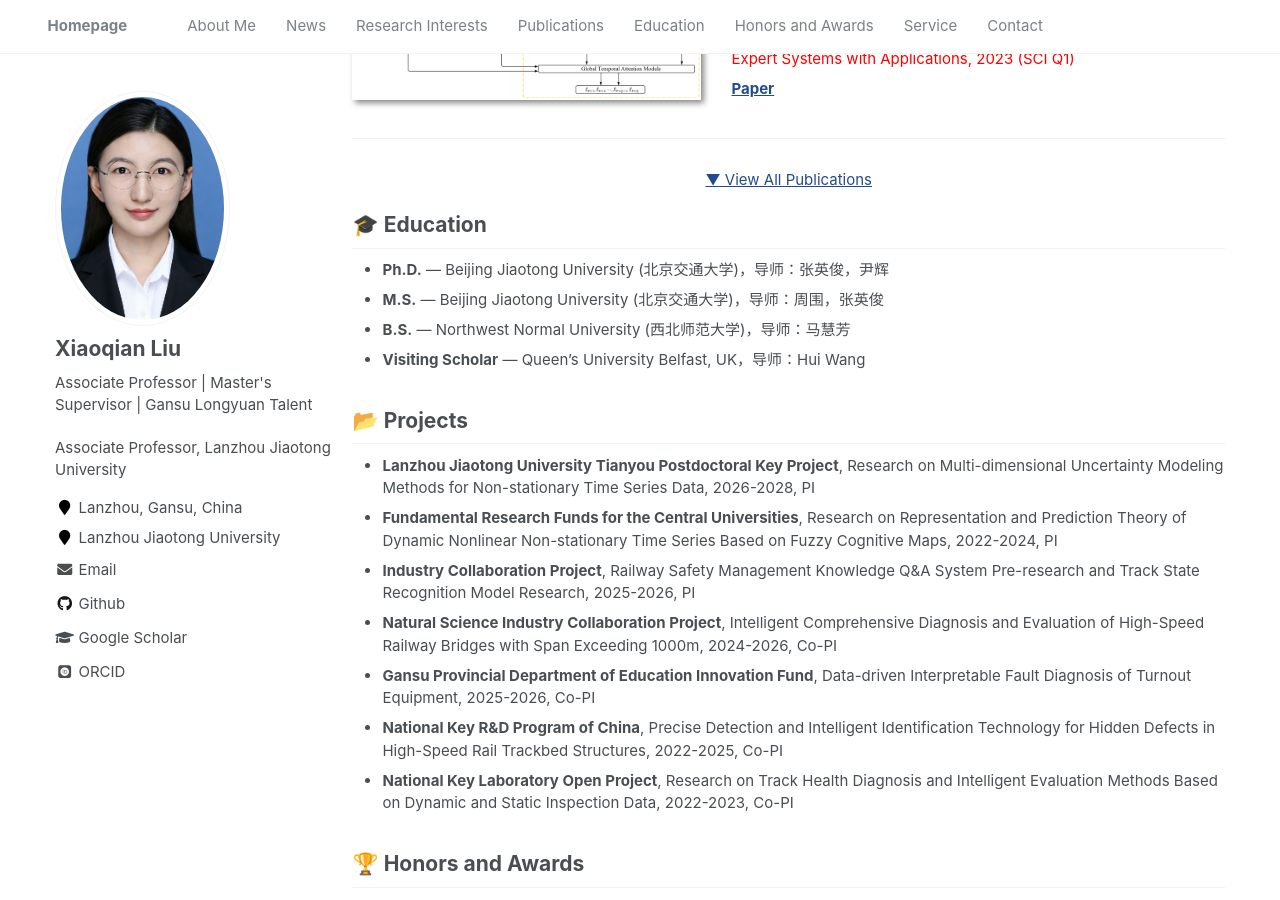
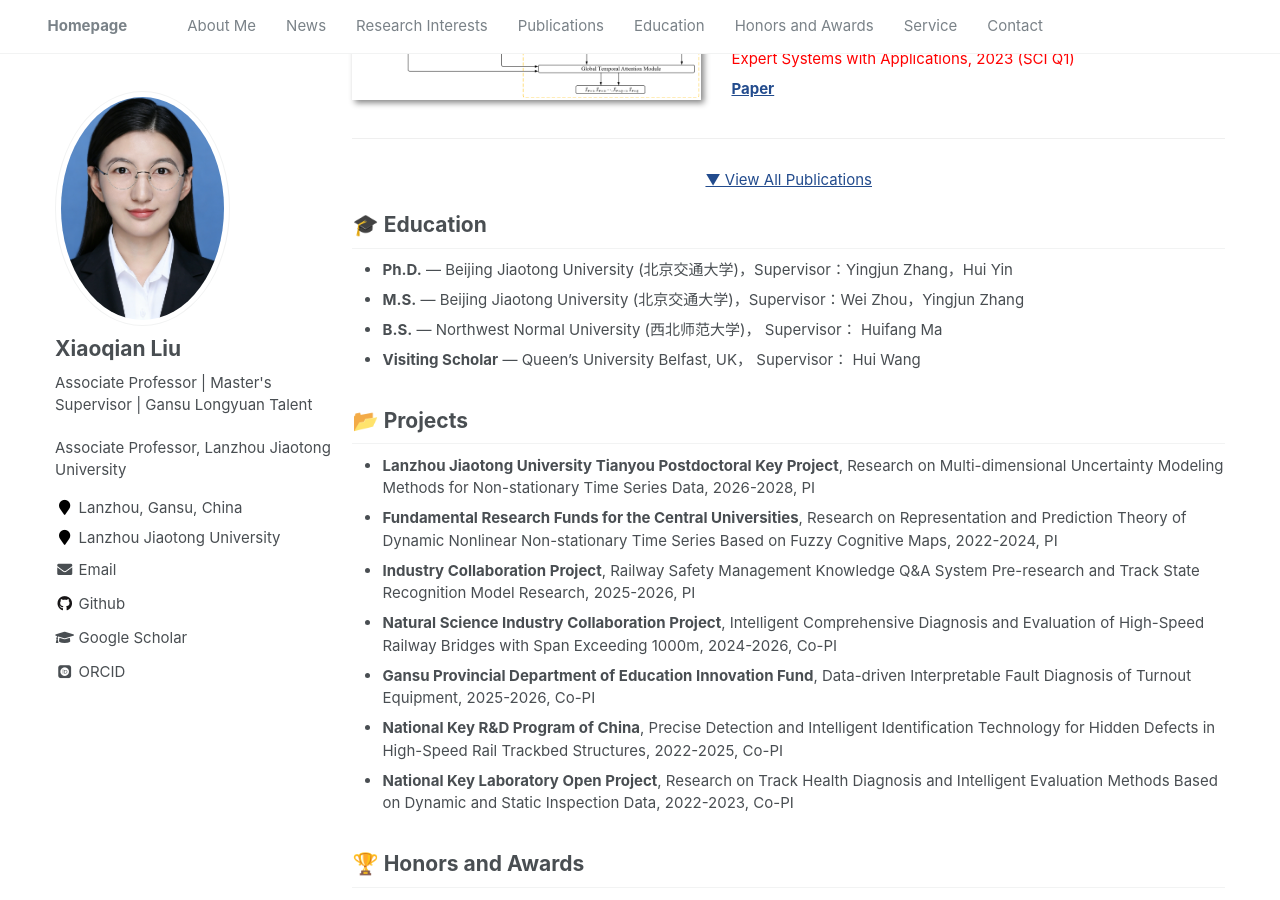
Before and after one commit to xiaoqianliu1/xiaoqianliu1.github.io, a Jekyll site: the page built from _pages/about.md, in a window 1280 px wide and 900 px high, scrolled down 2330 px. Built offline with Jekyll 4.4.1, drawn with Linux system fonts in a browser that asks for light colours; some web fonts are replaced.

Commit message:
Update about.md

```diff
--- a/_pages/about.md
+++ b/_pages/about.md
@@ -175,10 +175,10 @@ Yingjun Zhang, Hongzhi Yin, **Xiaoqian Liu**, Hai Huang, Xiaorong Hou
 
 <span class='anchor' id='-education'></span>
 # 🎓 Education
-- **Ph.D.** — Beijing Jiaotong University (北京交通大学)，导师：张英俊，尹辉
-- **M.S.** — Beijing Jiaotong University (北京交通大学)，导师：周围，张英俊
-- **B.S.** — Northwest Normal University (西北师范大学)，导师：马慧芳
-- **Visiting Scholar** — Queen's University Belfast, UK，导师：Hui Wang
+- **Ph.D.** — Beijing Jiaotong University (北京交通大学)，Supervisor：Yingjun Zhang，Hui Yin
+- **M.S.** — Beijing Jiaotong University (北京交通大学)，Supervisor：Wei Zhou，Yingjun Zhang
+- **B.S.** — Northwest Normal University (西北师范大学)， Supervisor： Huifang Ma
+- **Visiting Scholar** — Queen's University Belfast, UK， Supervisor： Hui Wang
 
 <span class='anchor' id='-projects'></span>
 # 📂 Projects
```
